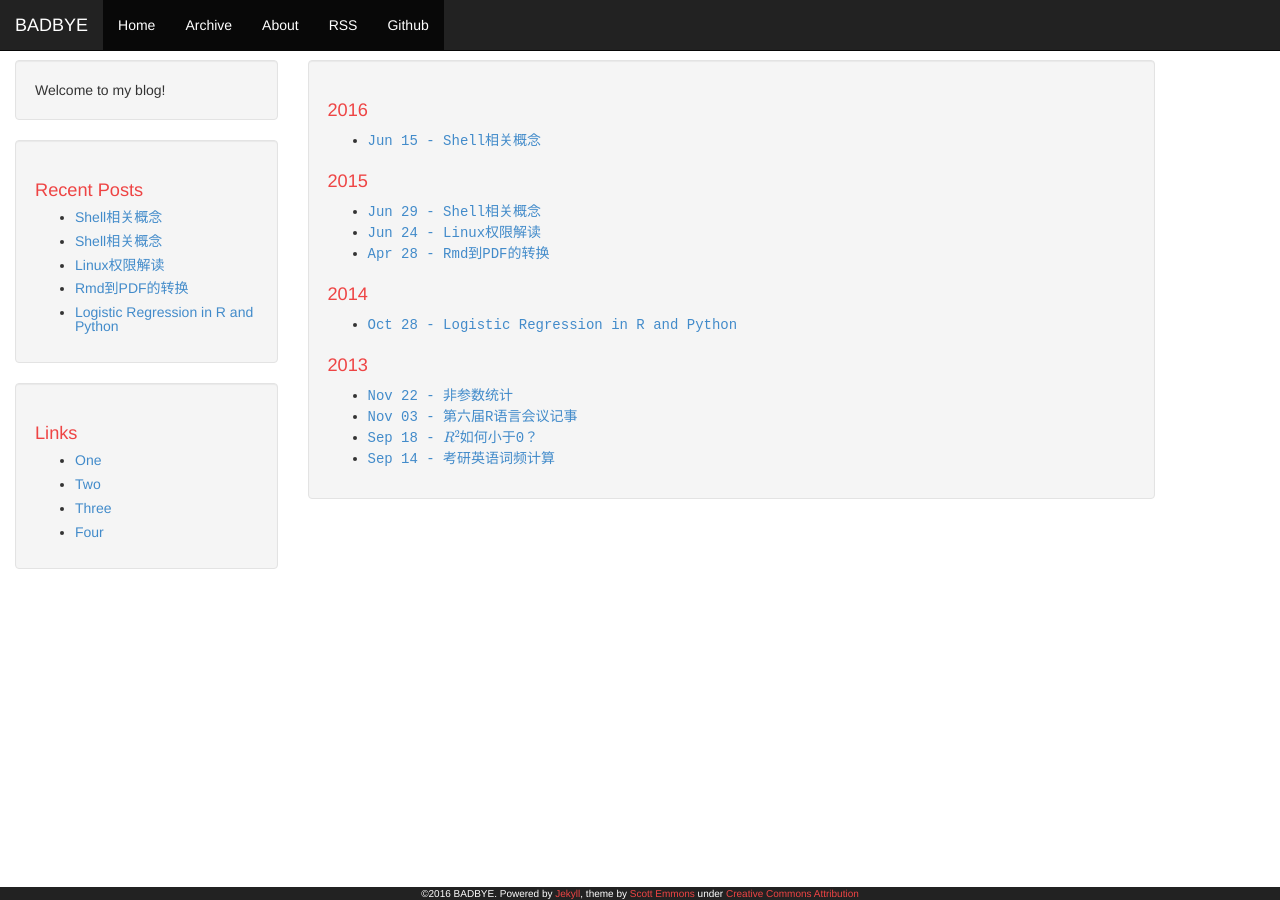
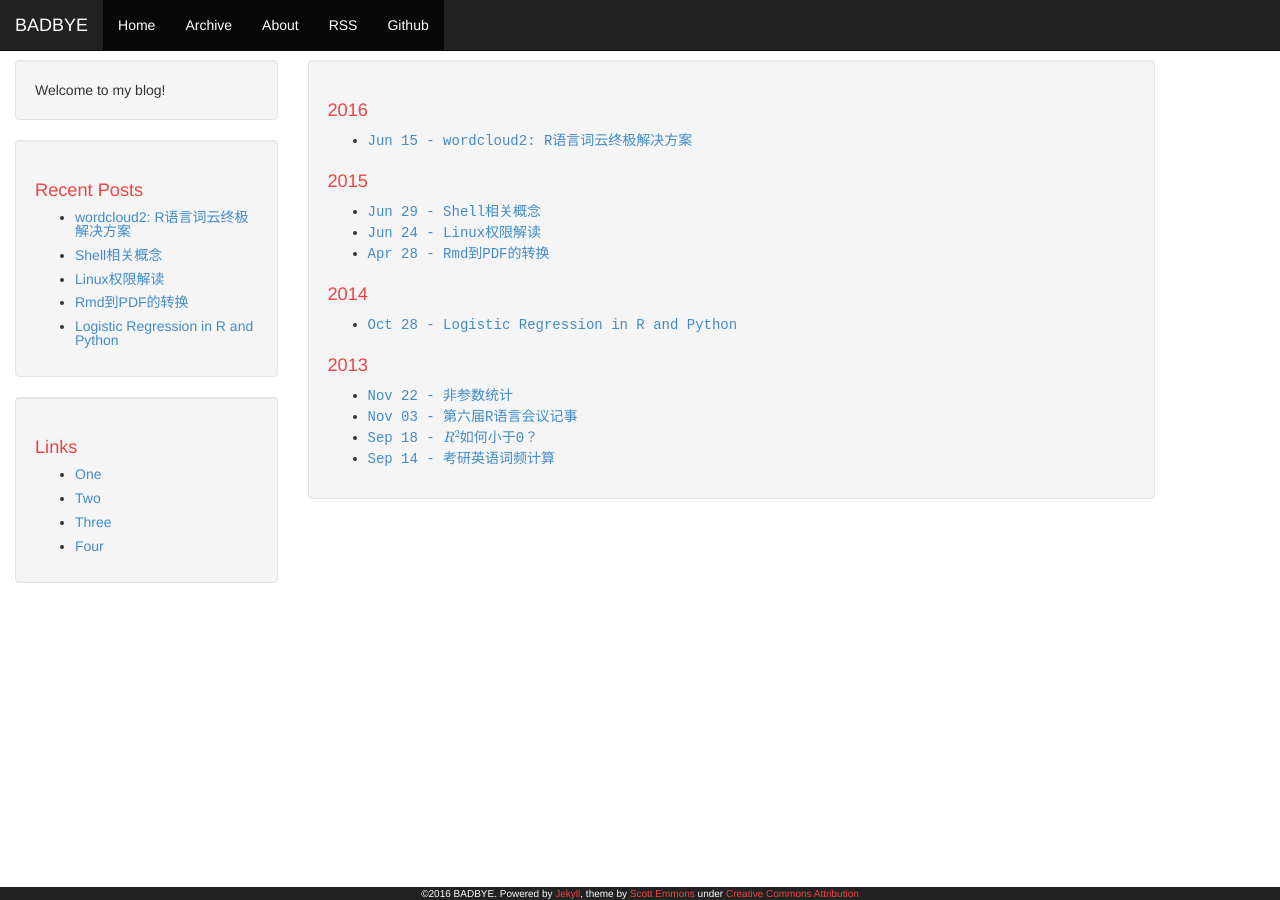
Before and after one commit to badbye/badbye.github.com, a Jekyll site: the page built from archive.html, in a window 1280 px wide. Built offline with Jekyll 4.4.1, drawn with Linux system fonts in a browser that asks for light colours; Markdown is read by kramdown in place of the engine named in the settings; formulas are drawn with MathJax 3.

Commit message:
change title

```diff
--- a/_posts/2016-06-15-wordcloud2.md
+++ b/_posts/2016-06-15-wordcloud2.md
@@ -1,6 +1,6 @@
 ---
 layout: post
-title: "Shell相关概念"
+title: "wordcloud2: R语言词云终极解决方案"
 date: 2016-06-15 02:00:00 -0700
 comments: true
 ---
```
